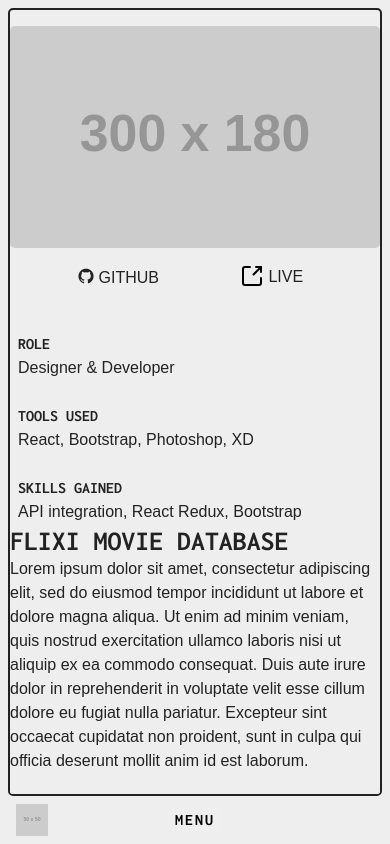
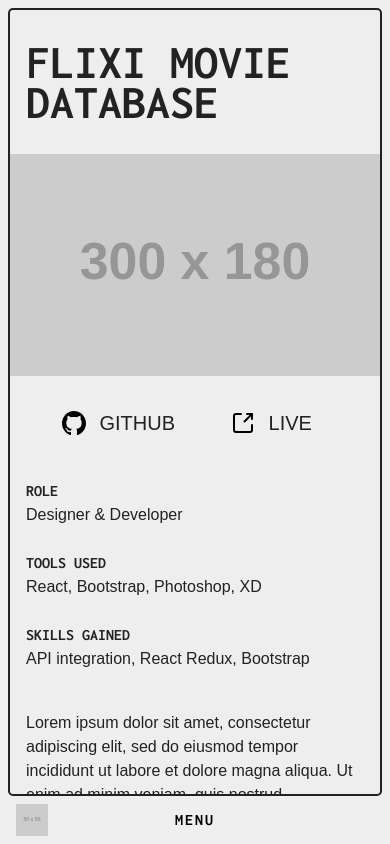
Before and after one commit to atanhq/portfolio-v2, a React (Vite) app: page /flixi in a window 390 px wide. Built offline with nearby package versions, Linux system fonts and the light colour scheme; a web font is replaced by a local one.

Commit message:
fixed single project mobile styling

```diff
--- a/src/pages/PageAbout.jsx
+++ b/src/pages/PageAbout.jsx
@@ -25,7 +25,8 @@ return (
 			<section className="about">
 
 				<div className="about-left">
-					<h1>About</h1>
+					<h1>Hello, <br />
+					I'm Nana!</h1>
 
 					<div className="about-details">
 						<p>I'm a web developer and designer based in <strong>Vancouver, BC</strong>. My passion for designing webpages started with one goal: to make a Myspace page that made people go WOW!</p>
@@ -62,7 +63,7 @@ return (
 					<div className="fun-facts">
 							<Accordion>
 									<Accordion.Item eventKey="0">
-											<Accordion.Header>What are some of your hobbies?</Accordion.Header>
+											<Accordion.Header>What are your hobbies?</Accordion.Header>
 											<Accordion.Body>
 												<p>Writing and drawing - I want to illustrate the stories in my head! I also love reading. Some of my favourite authors are Uketsu and Gillian Flynn.</p>
 											</Accordion.Body>
--- a/src/pages/ProjectFlixi.jsx
+++ b/src/pages/ProjectFlixi.jsx
@@ -4,6 +4,7 @@ import ToggleMenu from '../components/ToggleMenu'
 
 import Accordion from 'react-bootstrap/Accordion';
 import link from '../assets/link-out.svg';
+import github from '../assets/github.svg';
 
 function ProjectFlixi(){
 
@@ -24,13 +25,15 @@ function ProjectFlixi(){
 
 				<section className="single-grid">
 					<div className="single-left">
+						<h1>Flixi Movie Database</h1>
+
 						<div className="single-hero">
 							<img src="https://placehold.co/300x180/000000/FFF" />
 						</div>
 
 						<div className="single-links">
 							<div className="view-link">
-								<a href="/"><i className="devicon-github-original"></i> <span>Github</span></a>
+								<a href="/"><img src={github} alt="view github" /> <span>Github</span></a>
 							</div>
 
 							<div className="view-link">
@@ -51,7 +54,7 @@ function ProjectFlixi(){
 					</div>
 
 					<div className="single-right">
-						<h1 className="single-title">Flixi Movie Database</h1>
+						<h1>Flixi Movie Database</h1>
 
 						<div className="single-blurb">
 							<p>Lorem ipsum dolor sit amet, consectetur adipiscing elit, sed do eiusmod tempor incididunt ut labore et dolore magna aliqua. Ut enim ad minim veniam, quis nostrud exercitation ullamco laboris nisi ut aliquip ex ea commodo consequat. Duis aute irure dolor in reprehenderit in voluptate velit esse cillum dolore eu fugiat nulla pariatur. Excepteur sint occaecat cupidatat non proident, sunt in culpa qui officia deserunt mollit anim id est laborum.</p>
--- a/src/styles/components/_page-about.scss
+++ b/src/styles/components/_page-about.scss
@@ -1,7 +1,7 @@
 @use '../base/settings' as *;
 
 .about {
-	max-width: 600px;
+	max-width: 37.5rem;
 	margin: 1rem auto;
 }
 
@@ -9,9 +9,9 @@
 	margin: 1rem;
 
 	h1 {
-		text-align: center;
-		margin: 1rem 0;
-		font-size: 5rem;
+		font-size: 3rem;
+		line-height: 2.5rem;
+		margin: 2rem 1rem 1rem 1rem;
 	}
 
 }
@@ -21,7 +21,7 @@
 }
 
 .toolbox-container {
-	width: 50%;
+	width: 70%;
 	margin: 2rem auto 0 auto;
 	padding: 1rem;
 	border: 1px solid $dark;
@@ -44,7 +44,7 @@
 }
 
 
-/* ---------- tablet styling ---------- */
+/* ---------- desktop styling ---------- */
 
 @media (min-width: 75em) {
 
@@ -54,12 +54,9 @@
 		grid-template-columns: repeat(2, 1fr);
 		margin: 5rem 2rem 0 5rem;
 		gap: 5rem;
-		height: 100%;
-		align-content: start;
 	}
 
 	.about-left {
-		margin: auto;
 		justify-content: start;
 
 		h1 {
--- a/src/styles/components/_project.scss
+++ b/src/styles/components/_project.scss
@@ -1,36 +1,28 @@
 @use '../base/settings' as *;
+@use '../utilities/mixins' as *;
 
-.project-single-title {
-	line-height: 1.75rem;
+.single-grid {
+	max-width: 37.5rem;
+	margin: 1rem auto;
 }
 
-.single-title-close {
-	display: grid;
-	grid-template-columns: 90% 10%;
-	margin: 0.5rem;
-}
-
-.close {
-	text-align: right;
-}
-
-.project-single-stacks {
-	margin: 0.5rem;
+.single-left h1 {
+	font-size: 3rem;
+	line-height: 2.5rem;
+	margin: 2rem 1rem;
 }
 
 .single-hero img {
 	width: 100%;
 	height: auto;
 	object-fit: cover;
-	border-radius: 5px;
-	margin: 1rem 0;
 }
 
 .single-links {
 	display: grid;
 	grid-template-columns: repeat(2, 1fr);
 	justify-items: center;
-	margin: 0 2rem;
+	margin: 2rem;
 }
 
 .view-link {
@@ -39,10 +31,12 @@
 	align-items: center;
 
 	a {
-		text-decoration: none;
-		font-size: 1rem;
-		text-transform: uppercase;
-		color: $dark;
+		@include link;
+		font-size: 1.25rem;
+	}
+
+	span {
+		padding-left: 0.5rem;
 	}
 
 	img {
@@ -52,22 +46,31 @@
 }
 
 .single-details {
-	margin: 2.5rem 0.5rem 0 0.5rem;
+	margin: 2.5rem 1rem;
 }
 
 .single-details-label {
-	font-weight: 700;
+	font-weight: $bold;
 	margin-top: 1.5rem;
 	text-transform: uppercase;
 	font-family: $primary;
 }
 
+.single-right h1 {
+	display: none;
+}
+
+.single-blurb {
+	margin: 1rem 1rem 2rem 1rem;
+}
+
+// overwrite accordion styles
 .accordion-item {
 	border: none;
 }
 
 .accordion-button {
-	font-weight: 700;
+	font-weight: $bold;
 	text-transform: uppercase;
 	font-family: $primary;
 	font-size: 1.5rem;
@@ -82,42 +85,41 @@
 }
 
 
+
+/* ---------- desktop styling ---------- */
+
 @media (min-width: 75em) {
 
 	.single-grid {
+		max-width: none;
 		display: grid;
 		grid-template-columns: repeat(2, 1fr);
 		margin: 3rem 2rem 0 3rem;
 		gap: 4rem;
 	}
 
+	.single-left h1 {
+		display: none;
+	}
+
 	.single-hero img {
 		margin: 0;
+		border-radius: 5px;
 	}
 
-	.single-links {
-		font-size: 3rem;
-		padding: 1rem 0 0 0;
+	.view-link a {
+		font-size: 1.5rem;
 	}
 
-	.single-title {
+	.single-right h1 {
+		display: block;
 		font-size: 3rem;
 		line-height: 3rem;
 		margin: 1rem 0 2rem 0;
 	}
 
 	.single-blurb {
-		margin-bottom: 2rem;
-	}
-
-	.view-link {
-		a {
-			font-size: 1.5rem;
-		}
-
-		span {
-			padding-left: 0.5rem;
-		}
+		margin: 0 0 2rem 0;
 	}
 
 	.accordion {
--- a/src/styles/utilities/_mixins.scss
+++ b/src/styles/utilities/_mixins.scss
@@ -16,3 +16,10 @@
     color: $dark;
   }
 }
+
+@mixin link {
+  text-transform: uppercase;
+  text-decoration: none;
+  color: $dark;
+
+}
```
Also changed, not shown: src/assets/github.svg (added).
